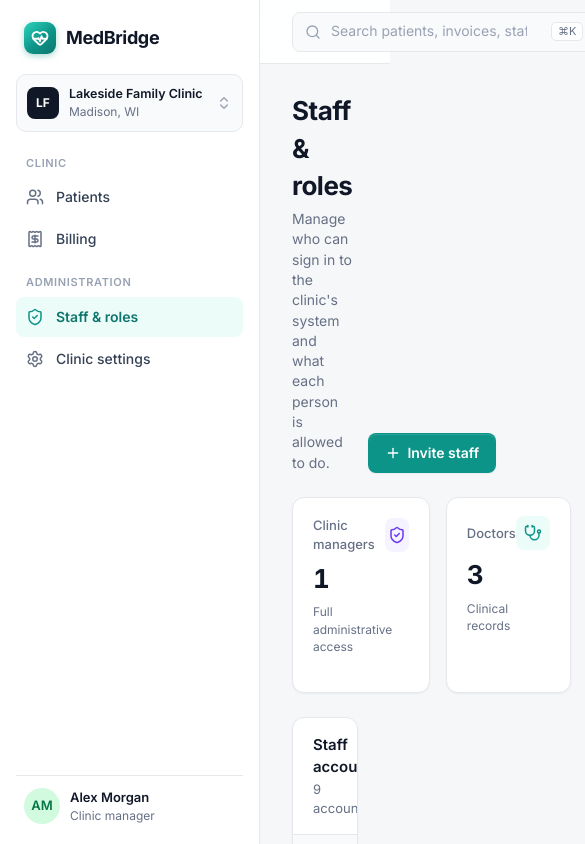
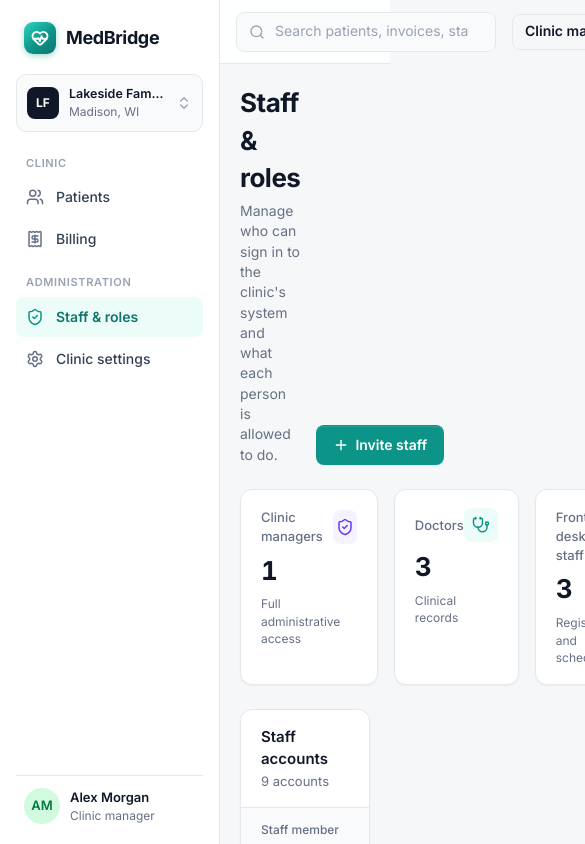
Before and after one commit to supremkc05/Medbridge, a Next.js app: page /admin/staff in a window 390 px wide. Shown: the top 844 px of the page, 585 px wide, since content can reach past the window. Built offline with nearby package versions, Linux system fonts and the light colour scheme.

Commit message:
fix(ui): responsive top bar and tidy patient meta line; document live site

```diff
--- a/src/components/layout/AppShell.module.scss
+++ b/src/components/layout/AppShell.module.scss
@@ -18,3 +18,13 @@
   max-width: 1320px;
   width: 100%;
 }
+
+@media (max-width: 1024px) {
+  .shell {
+    grid-template-columns: 220px 1fr;
+  }
+
+  .content {
+    padding: 20px;
+  }
+}
--- a/src/components/layout/Topbar.module.scss
+++ b/src/components/layout/Topbar.module.scss
@@ -139,3 +139,24 @@
   border-radius: 50%;
   background: #f04438;
 }
+
+@media (max-width: 1180px) {
+  .chip {
+    display: none;
+  }
+
+  .search {
+    width: 260px;
+  }
+}
+
+@media (max-width: 900px) {
+  .search kbd,
+  .role label {
+    display: none;
+  }
+
+  .topbar {
+    padding: 0 16px;
+  }
+}
--- a/src/features/billing/BillingDashboard.tsx
+++ b/src/features/billing/BillingDashboard.tsx
@@ -23,7 +23,7 @@ import { formatDate, formatMoney } from "@/lib/format";
 import { can } from "@/lib/permissions";
 import { useAppSelector } from "@/store/hooks";
 import { ROLE_LABELS, type Invoice, type InvoiceStatus } from "@/types";
-import type { InvoiceSummary } from "@/server/invoices";
+import type { InvoiceSummary } from "@/backend/invoices";
 import { useGetInvoicesQuery } from "./billingApi";
 import { PERIOD_OPTIONS, periodRange, type Period } from "./periods";
 import styles from "./BillingDashboard.module.scss";
--- a/src/features/billing/billingApi.ts
+++ b/src/features/billing/billingApi.ts
@@ -1,5 +1,5 @@
 import { api } from "@/store/api";
-import type { InvoiceResult } from "@/server/invoices";
+import type { InvoiceResult } from "@/backend/invoices";
 
 export interface InvoiceParams {
   from: string;
```
Also changed, not shown: 1 other file (tests, documents, lock files or other folders).
